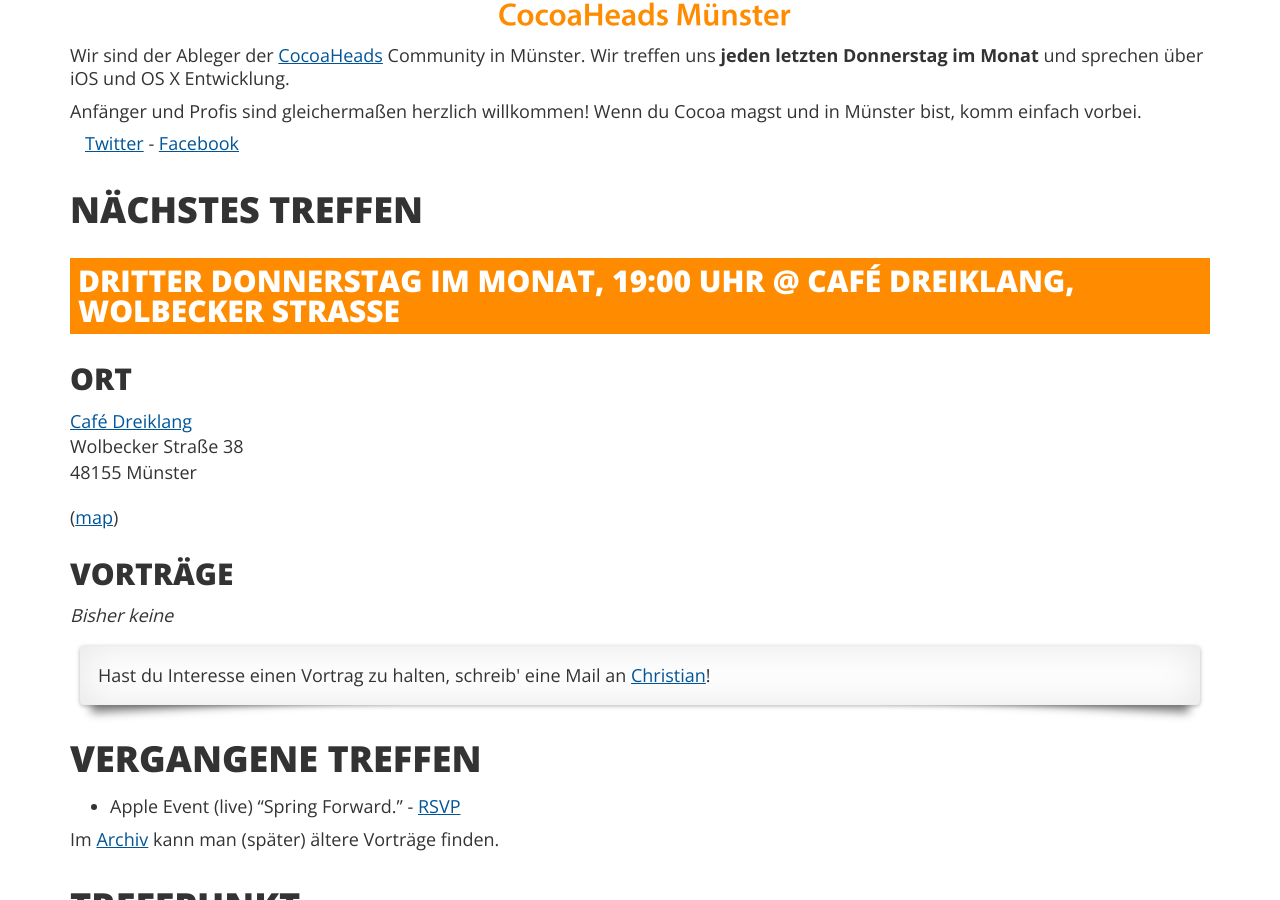
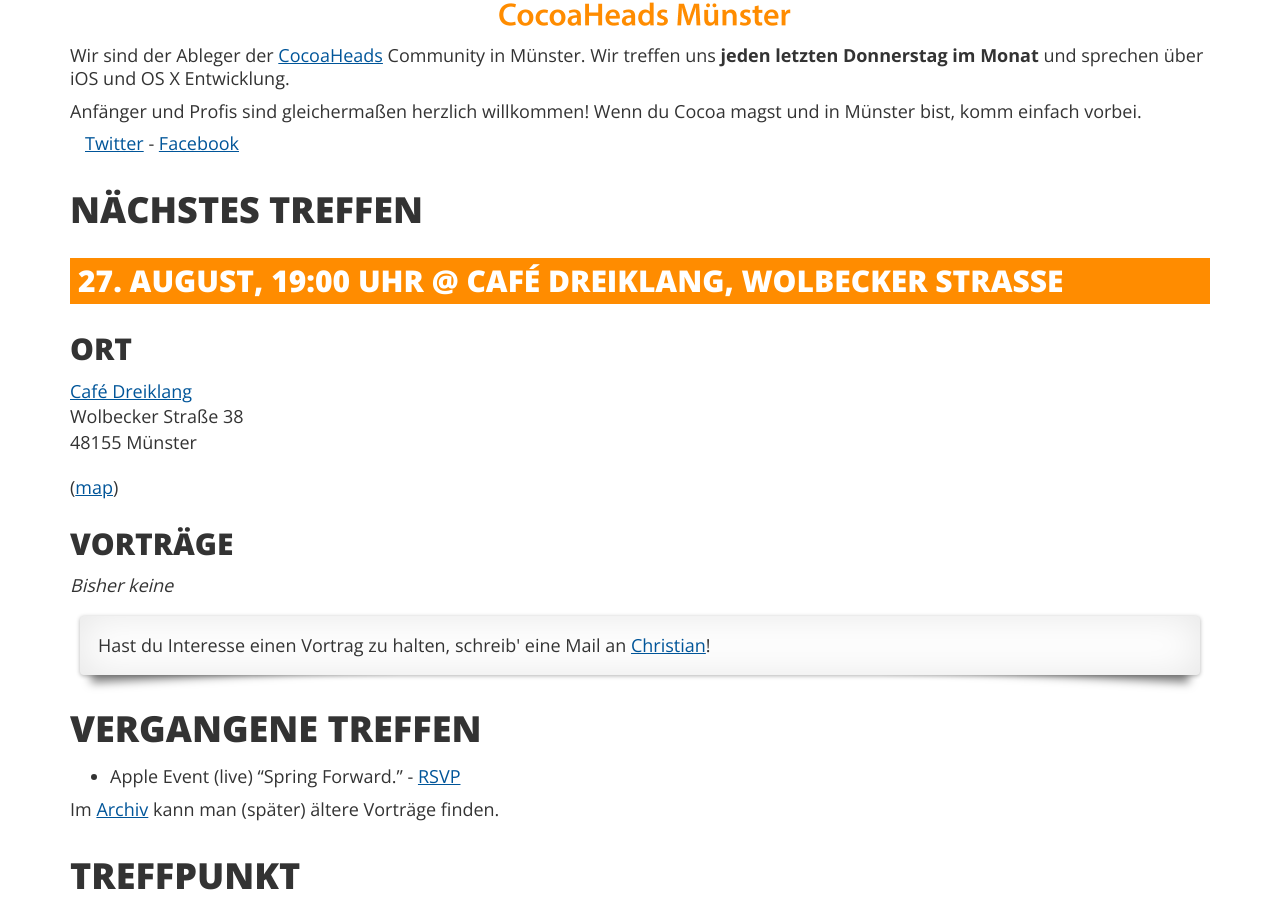
Before and after one commit to cocoaheads-ms/cocoaheads-ms.github.io, a Jekyll site: the page built from index.markdown, in a window 1280 px wide and 900 px high, scrolled down 306 px. Built offline with Jekyll 4.4.1, drawn with Linux system fonts in a browser that asks for light colours; nearby versions of some CDN libraries; some web fonts are replaced; Markdown is read by kramdown in place of the engine named in the settings.

Commit message:
Updated date

```diff
--- a/index.markdown
+++ b/index.markdown
@@ -20,7 +20,7 @@
 
 # Nächstes Treffen
 
-<h2 class="meeting upcoming">Dritter Donnerstag im Monat, 19:00 Uhr @ Café Dreiklang, Wolbecker Straße</h2>
+<h2 class="meeting upcoming">27. August, 19:00 Uhr @ Café Dreiklang, Wolbecker Straße</h2>
 
 ## Ort
 
```
